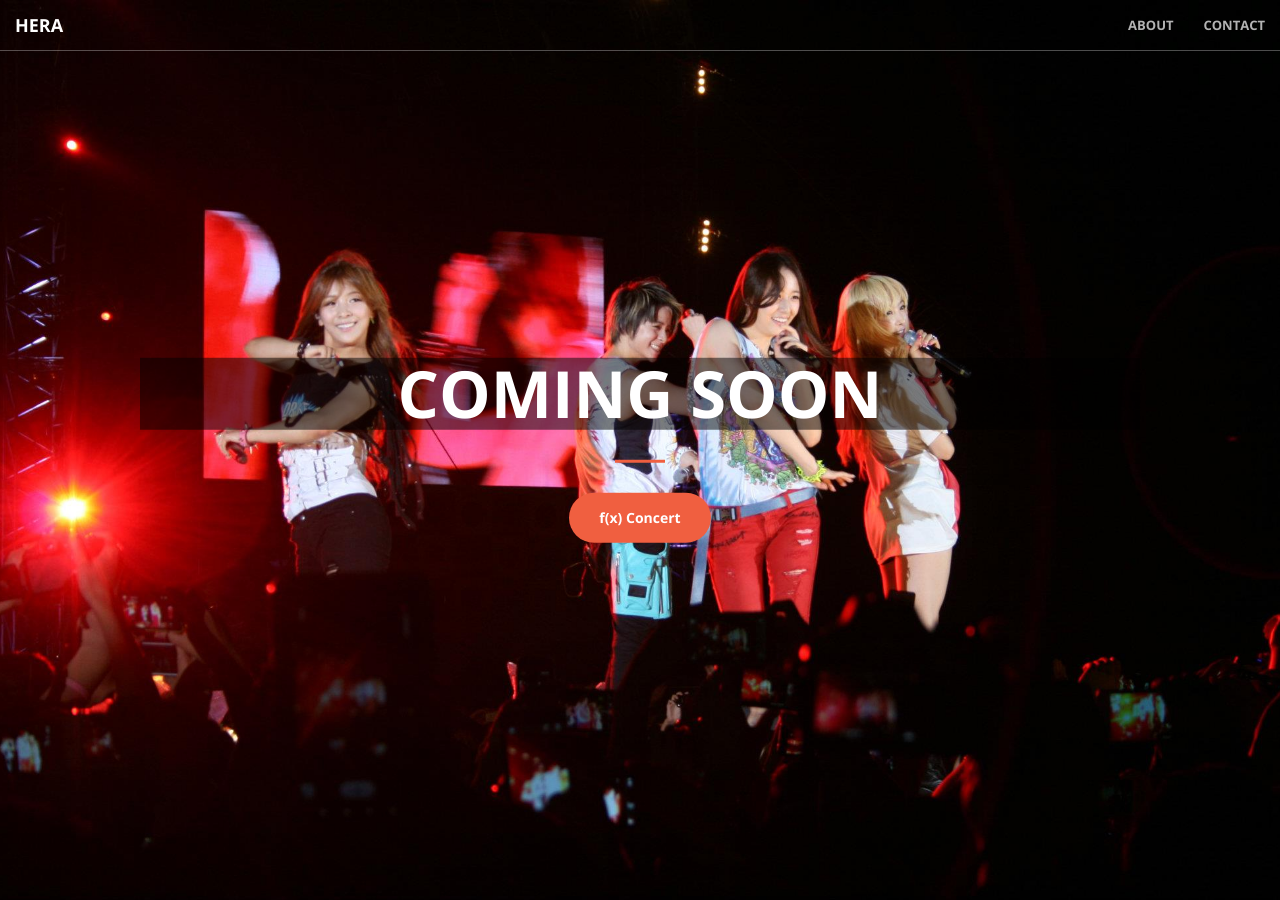
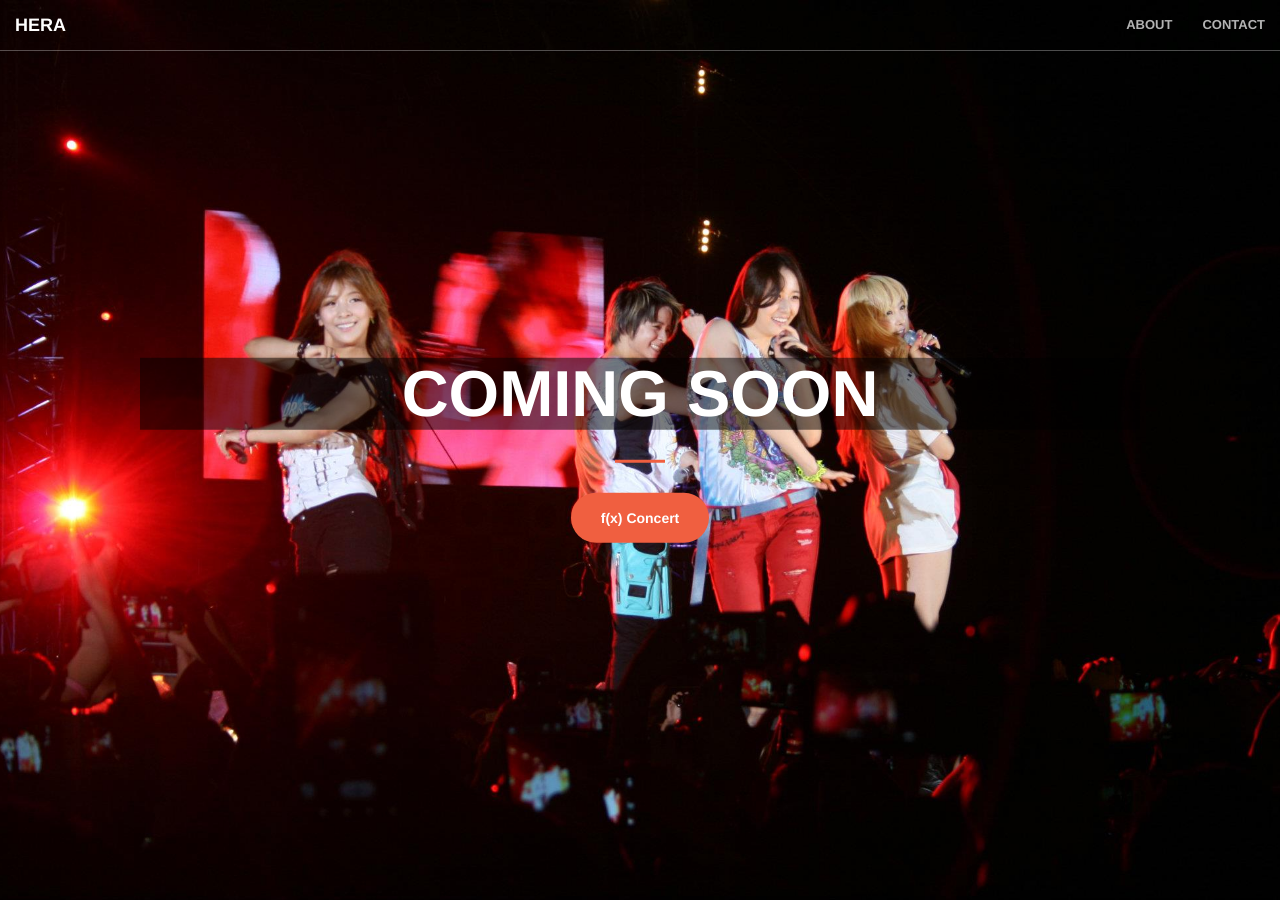
Before and after one commit to ynhera/ynhera.github.io, a Jekyll site: the page built from index.html, in a window 1280 px wide and 900 px high. Built offline with Jekyll 4.4.1, drawn with Linux system fonts in a browser that asks for light colours.

Commit message:
modify font-family

```diff
--- a/_sass/_mixins.scss
+++ b/_sass/_mixins.scss
@@ -57,10 +57,10 @@
 
 @mixin sans-serif-font()
 {
-	font-family: 'Open Sans', 'Helvetica Neue', Arial, sans-serif;
+	font-family: 'Helvetica Neue', Arial, sans-serif;
 }
 
 @mixin serif-font()
 {
-	font-family: 'Merriweather', 'Helvetica Neue', Arial, sans-serif;
+	font-family: 'Helvetica Neue', Arial, sans-serif;
 }
```
